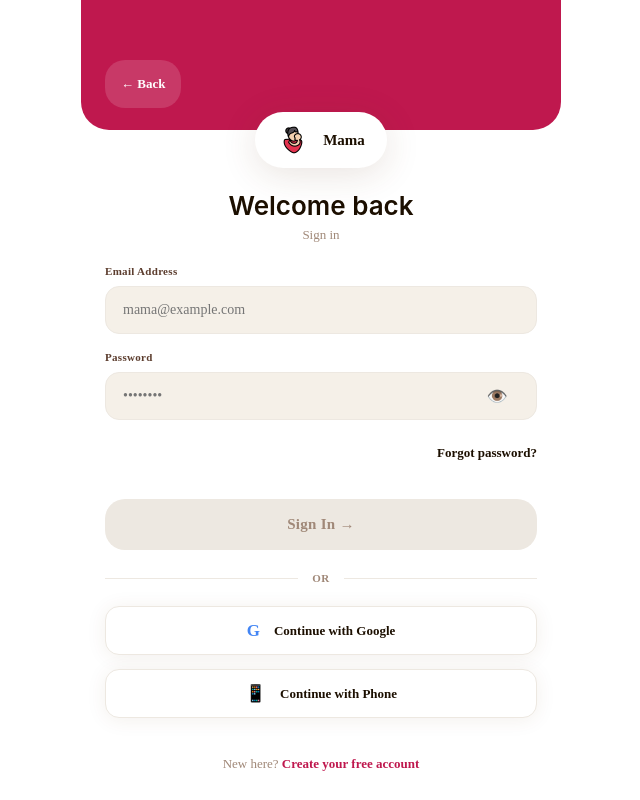
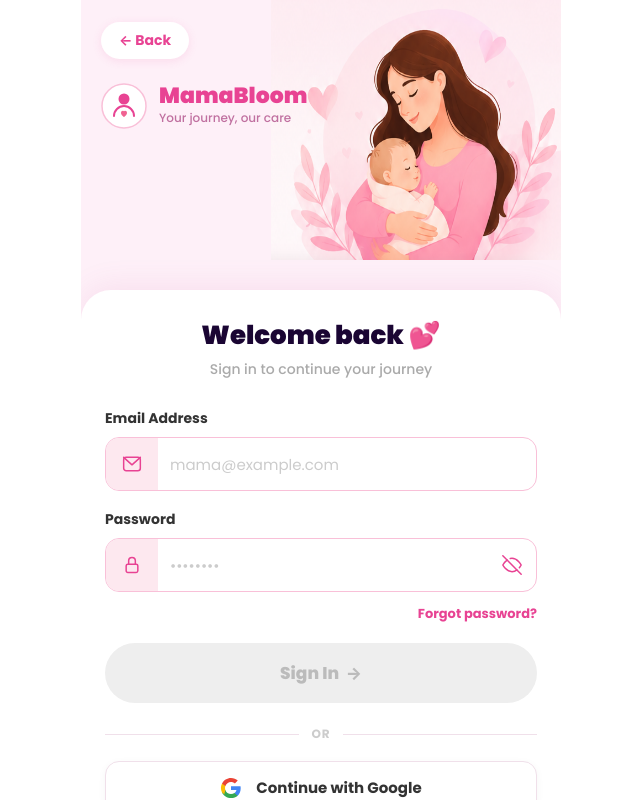
Before and after one commit to ImmanuelMichaels/Femin9, a React (Vite) app: page /login in a window 1280 px wide. Shown: the whole page, without its empty margins (319-959 px from the left). Built offline with nearby package versions, Linux system fonts and the light colour scheme.

Commit message:
Update MamaBloom UI assets and home page styles

```diff
--- a/src/pages/Home/Home.css
+++ b/src/pages/Home/Home.css
@@ -111,7 +111,7 @@
   font-size: 10px;
   font-weight: 800;
   letter-spacing: 0.8px;
-  color: ##faf5ff;
+  color: #faf5ff;
   text-transform: uppercase;
   margin: 0 0 8px;
 }
--- a/src/pages/Home/index.jsx
+++ b/src/pages/Home/index.jsx
@@ -61,7 +61,7 @@ export default function Home({ setTab }) {
       <div className="h-pills">
         <span className="h-pill h-pill--pu">🤰 Week 26</span>
         <span className="h-pill h-pill--or">🔥 Iron Low</span>
-        <span className="h-pill h-pill--ol">📍 Lagos</span>
+        <span className="h-pill h-pill--ol">📍 London</span>
       </div>
 
       {/* ── Calendar ── */}
--- /dev/null
+++ b/src/pages/Login.css
@@ -0,0 +1,279 @@
+/* ── Login.css ── */
+
+.lg-root {
+  position: fixed;
+  inset: 0;
+  max-width: 480px;
+  margin: 0 auto;
+  background: #fef0f8;
+  display: flex;
+  flex-direction: column;
+  overflow-y: auto;
+  font-family: 'Nunito', 'Poppins', 'Inter', sans-serif;
+  transition: opacity 0.4s, transform 0.4s;
+}
+
+/* ── Hero area ── */
+.lg-hero {
+  position: relative;
+  min-height: 270px;
+  padding: 22px 20px 0;
+  flex-shrink: 0;
+  overflow: hidden;
+}
+
+/* Back button */
+.lg-back {
+  display: inline-flex;
+  align-items: center;
+  gap: 6px;
+  background: #fff;
+  border: none;
+  border-radius: 22px;
+  padding: 8px 18px;
+  font-size: 14px;
+  font-weight: 700;
+  color: #e84393;
+  cursor: pointer;
+  box-shadow: 0 2px 10px rgba(232, 67, 147, 0.12);
+  position: relative;
+  z-index: 2;
+  transition: transform 0.15s;
+}
+.lg-back:active { transform: scale(0.94); }
+
+/* Illustration */
+.lg-illo {
+  position: absolute;
+  right: -10px;
+  top: 0;
+  width: 300px;
+  height: 260px;
+  pointer-events: none;
+}
+
+/* Brand / logo */
+.lg-brand {
+  display: flex;
+  align-items: center;
+  gap: 12px;
+  margin-top: 24px;
+  position: relative;
+  z-index: 2;
+}
+.lg-brand-name {
+  font-size: 22px;
+  font-weight: 900;
+  color: #e84393;
+  margin: 0 0 2px;
+  line-height: 1;
+}
+.lg-brand-tag {
+  font-size: 12px;
+  color: #c070a0;
+  margin: 0;
+  font-weight: 500;
+}
+.hdrimg {
+  width: 300px;
+  height: 260px;
+  pointer-events: none;
+}
+
+/* ── Form card ── */
+.lg-card {
+  background: #fff;
+  border-radius: 30px 30px 0 0;
+  padding: 30px 24px 16px;
+  flex: 1;
+  box-shadow: 0 -4px 30px rgba(200, 80, 150, 0.1);
+  margin-top: 20px;
+}
+
+/* Heading */
+.lg-title {
+  font-size: 26px;
+  font-weight: 900;
+  color: #1a0533;
+  text-align: center;
+  margin: 0 0 8px;
+  line-height: 1.2;
+}
+.lg-sub {
+  font-size: 14px;
+  color: #aaa;
+  text-align: center;
+  margin: 0 0 28px;
+  font-weight: 500;
+}
+
+/* Fields */
+.lg-field {
+  margin-bottom: 18px;
+}
+.lg-label {
+  display: block;
+  font-size: 14px;
+  font-weight: 700;
+  color: #333;
+  margin-bottom: 8px;
+}
+.lg-input-wrap {
+  display: flex;
+  align-items: center;
+  border: 1.8px solid #f9c0d8;
+  border-radius: 14px;
+  background: #fff;
+  overflow: hidden;
+  transition: border-color 0.2s, box-shadow 0.2s;
+}
+.lg-input-wrap--focus {
+  border-color: #e84393;
+  box-shadow: 0 0 0 3px rgba(232, 67, 147, 0.1);
+}
+.lg-icon-box {
+  width: 52px;
+  height: 52px;
+  background: #fde8ef;
+  display: flex;
+  align-items: center;
+  justify-content: center;
+  flex-shrink: 0;
+}
+.lg-input {
+  flex: 1;
+  border: none;
+  outline: none;
+  padding: 14px 12px;
+  font-size: 15px;
+  color: #333;
+  background: transparent;
+  font-family: inherit;
+  min-width: 0;
+}
+.lg-input::placeholder { color: #ccc; }
+.lg-eye {
+  width: 48px;
+  height: 52px;
+  background: none;
+  border: none;
+  cursor: pointer;
+  display: flex;
+  align-items: center;
+  justify-content: center;
+  flex-shrink: 0;
+  padding: 0;
+}
+
+/* Forgot password */
+.lg-forgot {
+  background: none;
+  border: none;
+  font-size: 13px;
+  font-weight: 700;
+  color: #e84393;
+  cursor: pointer;
+  padding: 0;
+}
+
+/* Sign In button */
+.lg-signin {
+  width: 100%;
+  padding: 17px;
+  border-radius: 30px;
+  border: none;
+  background: linear-gradient(135deg, #f06292 0%, #e91e8c 100%);
+  color: #fff;
+  font-size: 17px;
+  font-weight: 800;
+  cursor: pointer;
+  margin-bottom: 22px;
+  display: flex;
+  align-items: center;
+  justify-content: center;
+  gap: 8px;
+  box-shadow: 0 6px 22px rgba(233, 30, 140, 0.35);
+  transition: opacity 0.2s, transform 0.15s;
+  font-family: inherit;
+}
+.lg-signin:active  { transform: scale(0.97); }
+.lg-signin--dim {
+  background: #eee;
+  color: #bbb;
+  box-shadow: none;
+  cursor: not-allowed;
+}
+
+/* Spinner */
+.lg-spinner {
+  width: 20px;
+  height: 20px;
+  border: 2.5px solid rgba(255,255,255,0.3);
+  border-top-color: #fff;
+  border-radius: 50%;
+  animation: lg-spin 0.7s linear infinite;
+  display: inline-block;
+}
+@keyframes lg-spin { to { transform: rotate(360deg); } }
+
+/* OR divider */
+.lg-or {
+  display: flex;
+  align-items: center;
+  gap: 12px;
+  margin-bottom: 18px;
+}
+.lg-or-line {
+  flex: 1;
+  height: 1px;
+  background: #f0e0ea;
+}
+.lg-or-text {
+  font-size: 12px;
+  font-weight: 700;
+  color: #ccc;
+  letter-spacing: 1px;
+}
+
+/* Social buttons */
+.lg-social {
+  width: 100%;
+  display: flex;
+  align-items: center;
+  justify-content: center;
+  gap: 14px;
+  padding: 14px;
+  border-radius: 14px;
+  border: 1.5px solid #f0e0ea;
+  background: #fff;
+  font-size: 15px;
+  font-weight: 700;
+  color: #333;
+  cursor: pointer;
+  margin-bottom: 12px;
+  font-family: inherit;
+  box-shadow: 0 2px 8px rgba(0,0,0,0.04);
+  transition: transform 0.1s;
+}
+.lg-social:active { transform: scale(0.97); }
+
+/* Footer */
+.lg-footer {
+  text-align: center;
+  font-size: 14px;
+  color: #bbb;
+  margin: 16px 0 0;
+  padding-bottom: 24px;
+}
+.lg-signup-link {
+  background: none;
+  border: none;
+  font-size: 14px;
+  font-weight: 800;
+  color: #e84393;
+  cursor: pointer;
+  padding: 0;
+  text-decoration: underline;
+  text-underline-offset: 3px;
+  font-family: inherit;
+}
--- a/src/pages/Login.jsx
+++ b/src/pages/Login.jsx
@@ -1,26 +1,81 @@
 import { useState } from 'react';
 import { useNavigate } from 'react-router-dom';
 import { useApp } from '../context/AppContext';
+import './Login.css';
 
+/* ── Logo mark SVG ── */
+const LogoMark = () => (
+  <svg width="46" height="46" viewBox="0 0 46 46" fill="none" xmlns="http://www.w3.org/2000/svg">
+    <circle cx="23" cy="23" r="22" fill="#fff" stroke="#f9c0d8" strokeWidth="1.5"/>
+    {/* Person silhouette */}
+    <circle cx="23" cy="16" r="5.5" fill="#e84393"/>
+    <path d="M13 33c0-5.5 4.5-10 10-10s10 4.5 10 10" stroke="#e84393" strokeWidth="2" strokeLinecap="round" fill="none"/>
+    {/* Heart */}
+    <path d="M20 30c0-1.5 1.2-2.5 2.5-2 .5.2.5.2 .5.2s0 0 .5-.2C24.8 27.5 26 28.5 26 30c0 2-3 4-3 4s-3-2-3-4z" fill="#f06292"/>
+  </svg>
+);
+
+/* ── Mother + baby illustration SVG ── */
+const HeroIllo = () => (
+  <img src="/hdrimage.png" alt="login header image" className='hdrimg'/>
+);
+
+/* ── Google G icon ── */
+const GoogleG = () => (
+  <svg width="22" height="22" viewBox="0 0 24 24">
+    <path fill="#4285F4" d="M22.56 12.25c0-.78-.07-1.53-.2-2.25H12v4.26h5.92c-.26 1.37-1.04 2.53-2.21 3.31v2.77h3.57c2.08-1.92 3.28-4.74 3.28-8.09z"/>
+    <path fill="#34A853" d="M12 23c2.97 0 5.46-.98 7.28-2.66l-3.57-2.77c-.98.66-2.23 1.06-3.71 1.06-2.86 0-5.29-1.93-6.16-4.53H2.18v2.84C3.99 20.53 7.7 23 12 23z"/>
+    <path fill="#FBBC05" d="M5.84 14.09c-.22-.66-.35-1.36-.35-2.09s.13-1.43.35-2.09V7.07H2.18C1.43 8.55 1 10.22 1 12s.43 3.45 1.18 4.93l3.66 2.84-.81-.62-.38-.13z"/>
+    <path fill="#EA4335" d="M12 5.38c1.62 0 3.06.56 4.21 1.64l3.15-3.15C17.45 2.09 14.97 1 12 1 7.7 1 3.99 3.47 2.18 7.07l3.66 2.84c.87-2.6 3.3-4.53 6.16-4.53z"/>
+  </svg>
+);
+
+/* ── Icon SVGs for input fields ── */
+const MailIcon = () => (
+  <svg width="20" height="20" viewBox="0 0 24 24" fill="none" stroke="#e84393" strokeWidth="1.8" strokeLinecap="round" strokeLinejoin="round">
+    <rect x="2" y="4" width="20" height="16" rx="3"/>
+    <polyline points="2,4 12,13 22,4"/>
+  </svg>
+);
+const LockIcon = () => (
+  <svg width="20" height="20" viewBox="0 0 24 24" fill="none" stroke="#e84393" strokeWidth="1.8" strokeLinecap="round" strokeLinejoin="round">
+    <rect x="5" y="11" width="14" height="10" rx="2"/>
+    <path d="M8 11V7a4 4 0 0 1 8 0v4"/>
+  </svg>
+);
+const EyeIcon = ({ open }) => (
+  <svg width="20" height="20" viewBox="0 0 24 24" fill="none" stroke="#e84393" strokeWidth="1.8" strokeLinecap="round" strokeLinejoin="round">
+    {open ? (
+      <>
+        <path d="M1 12s4-8 11-8 11 8 11 8-4 8-11 8-11-8-11-8z"/>
+        <circle cx="12" cy="12" r="3"/>
+      </>
+    ) : (
+      <>
+        <path d="M17.94 17.94A10.07 10.07 0 0 1 12 20c-7 0-11-8-11-8a18.45 18.45 0 0 1 5.06-5.94"/>
+        <path d="M9.9 4.24A9.12 9.12 0 0 1 12 4c7 0 11 8 11 8a18.5 18.5 0 0 1-2.16 3.19"/>
+        <line x1="1" y1="1" x2="23" y2="23"/>
+      </>
+    )}
+  </svg>
+);
+const PhoneIcon = () => (
+  <svg width="22" height="22" viewBox="0 0 24 24" fill="none" stroke="#7b2ff7" strokeWidth="1.8" strokeLinecap="round" strokeLinejoin="round">
+    <rect x="5" y="2" width="14" height="20" rx="3"/>
+    <line x1="12" y1="18" x2="12" y2="18"/>
+  </svg>
+);
+
+/* ── Component ── */
 export default function Login() {
   const { journeyType } = useApp();
   const navigate = useNavigate();
-  const [email, setEmail] = useState("");
-  const [password, setPassword] = useState("");
+  const [email,    setEmail]    = useState('');
+  const [password, setPassword] = useState('');
   const [showPass, setShowPass] = useState(false);
-  const [loading, setLoading] = useState(false);
-  const [animOut, setAnimOut] = useState(false);
-
-  const meta = {
-  pregnant:  { label: "Pregnant Mama",       image: "/icons/belle.png", color: "var(--t)" },
-  conceive:  { label: "Trying to Conceive",  image: "/icons/woman.png", color: "var(--sg)" },
-  mom:       { label: "Mama",                image: "/icons/mother.png", color: "var(--rd)" },
-  menopause: { label: "Cycle & Menopause",   image: "/icons/menopause.png", color: "var(--lv)" },
-  }[journeyType] || {
-    label: "Mama",
-    image: "/icons/mother.png",
-    color: "var(--t)"
-  };
+  const [loading,  setLoading]  = useState(false);
+  const [animOut,  setAnimOut]  = useState(false);
+  const [focused,  setFocused]  = useState(null);
 
   const handleLogin = () => {
     if (!email || !password) return;
@@ -31,135 +86,117 @@ export default function Login() {
     }, 1000);
   };
 
+  const ready = email && password;
+
   return (
-    <div style={{
-      position: "fixed", inset: 0, background: "var(--white)",
-      display: "flex", flexDirection: "column", alignItems: "center",
-      zIndex: 900, maxWidth: 480, margin: "0 auto", overflowY: "auto",
-      opacity: animOut ? 0 : 1,
-      transform: animOut ? "translateY(20px)" : "translateY(0)",
-      transition: "opacity 0.4s, transform 0.4s"
-    }}>
-      <div style={{
-        width: "100%", background: "#BF184E",
-        padding: "clamp(40px,10vw,60px) var(--pad-x) clamp(48px,12vw,70px)",
-        borderRadius: "0 0 var(--r3) var(--r3)",
-        position: "relative", overflow: "hidden"
-      }}>
-        <button onClick={() => navigate('/onboarding')} style={{
-          background: "rgba(255,255,255,0.14)", border: "none", borderRadius: 20,
-          padding: "clamp(6px,1.5vw,9px) clamp(12px,3vw,16px)",
-          color: "#fff", fontSize: "var(--fs-sm)", fontWeight: 700,
-          cursor: "pointer", marginBottom: "var(--sp-5)", display: "block",
-          minHeight: "var(--touch)"
-        }}>← Back</button>
-        <div className="serif" style={{ fontSize: "var(--fs-3xl)", color: "#fff", fontStyle: "italic", marginBottom: "var(--sp-2)" }}>
-          Mama<b style={{ fontStyle: "normal", color: "#F2A07A" }}>Bloom</b>
+    <div
+      className="lg-root"
+      style={{ opacity: animOut ? 0 : 1, transform: animOut ? 'translateY(20px)' : 'none' }}
+    >
+      {/* ── Hero area ── */}
+      <div className="lg-hero">
+        {/* Back */}
+        <button className="lg-back" onClick={() => navigate('/onboarding')}>
+          ← Back
+        </button>
+
+        {/* Illustration */}
+        <div className="lg-illo">
+          <HeroIllo />
         </div>
-        <p style={{ color: "rgba(255,255,255,0.6)", fontSize: "var(--fs-xs)", letterSpacing: 2.5, textTransform: "uppercase" }}>
-          Maternal AI · Nigeria-First
-        </p>
-      </div>
 
-      <div style={{ marginTop: "clamp(-18px,-4.5vw,-22px)", marginBottom: "var(--sp-5)", zIndex: 2 }}>
-        <div style={{
-          background: "var(--card)", borderRadius: 30,
-          padding: "clamp(8px,2vw,12px) clamp(16px,4vw,22px)",
-          boxShadow: "var(--sh2)",
-          display: "flex", alignItems: "center", gap: "var(--gap-md)",
-          border: `2px solid ${meta.color}44`
-        }}>
-          <img
-            src={meta.image}
-            alt={meta.label}
-            style={{
-              width: "32px",
-              height: "32px",
-              objectFit: "contain"
-            }}
-          />
-          <span style={{ fontSize: "var(--fs-md)", fontWeight: 800, color: "var(--dp)" }}>{meta.label}</span>
+        {/* Logo */}
+        <div className="lg-brand">
+          <LogoMark />
+          <div>
+            <p className="lg-brand-name">MamaBloom</p>
+            <p className="lg-brand-tag">Your journey, our care</p>
+          </div>
         </div>
       </div>
 
-      <div style={{ width: "100%", padding: "0 var(--pad-x)" }}>
-        <h2 className="serif" style={{ fontSize: "var(--fs-2xl)", fontWeight: 600, color: "var(--dp)", marginBottom: "var(--sp-1)", textAlign: "center", fontFamily: "inter" }}>Welcome back</h2>
-        <p style={{ fontSize: "var(--fs-sm)", color: "var(--mt)", textAlign: "center", marginBottom: "var(--sp-5)", fontWeight: 500 }}>Sign in</p>
+      {/* ── Form card ── */}
+      <div className="lg-card">
+        <h1 className="lg-title">Welcome back 💕</h1>
+        <p className="lg-sub">Sign in to continue your journey</p>
 
-        <div style={{ marginBottom: "var(--sp-4)" }}>
-          <label style={{ fontSize: "var(--fs-xs)", fontWeight: 800, color: "var(--md)", display: "block", marginBottom: "var(--sp-2)", letterSpacing: 0.3 }}>Email Address</label>
-          <input type="email" value={email} onChange={e => setEmail(e.target.value)}
-            placeholder="mama@example.com" className="form-input"
-            onFocus={e => e.target.style.borderColor = "var(--t)"}
-            onBlur={e => e.target.style.borderColor = "var(--border)"} />
-        </div>
-
-        <div style={{ marginBottom: "var(--sp-5)" }}>
-          <label style={{ fontSize: "var(--fs-xs)", fontWeight: 800, color: "var(--md)", display: "block", marginBottom: "var(--sp-2)", letterSpacing: 0.3 }}>Password</label>
-          <div style={{ position: "relative" }}>
-            <input type={showPass ? "text" : "password"} value={password}
-              onChange={e => setPassword(e.target.value)}
-              placeholder="••••••••" className="form-input"
-              style={{ paddingRight: "clamp(42px,10vw,54px)" }}
-              onFocus={e => e.target.style.borderColor = "var(--t)"}
-              onBlur={e => e.target.style.borderColor = "var(--border)"} />
-            <button onClick={() => setShowPass(v => !v)} style={{
-              position: "absolute", right: "clamp(12px,3vw,16px)", top: "50%",
-              transform: "translateY(-50%)", background: "none", border: "none",
-              cursor: "pointer", fontSize: "var(--fs-lg)", color: "var(--dp)",
-              padding: 0, minWidth: "var(--touch)", minHeight: "var(--touch)",
-              display: "flex", alignItems: "center", justifyContent: "center"
-            }}>{showPass ? "🙈" : "👁️"}</button>
-          </div>
-          <div style={{ textAlign: "right", marginTop: "var(--sp-2)" }}>
-            <button style={{ background: "none", border: "none", cursor: "pointer", fontSize: "var(--fs-sm)", color: "var(--dp)", fontWeight: 700, minHeight: "var(--touch)" }}>Forgot password?</button>
+        {/* Email */}
+        <div className="lg-field">
+          <label className="lg-label">Email Address</label>
+          <div className={`lg-input-wrap${focused === 'email' ? ' lg-input-wrap--focus' : ''}`}>
+            <div className="lg-icon-box"><MailIcon /></div>
+            <input
+              type="email"
+              value={email}
+              onChange={e => setEmail(e.target.value)}
+              placeholder="mama@example.com"
+              className="lg-input"
+              onFocus={() => setFocused('email')}
+              onBlur={() => setFocused(null)}
+            />
           </div>
         </div>
 
-        <button onClick={handleLogin} className="btn-primary" style={{
-          background: (!email || !password) ? "var(--border)" : "var(--dp)",
-          color: (!email || !password) ? "var(--mt)" : "#fff",
-          cursor: (!email || !password) ? "not-allowed" : "pointer",
-          display: "flex", alignItems: "center", justifyContent: "center",
-          gap: "var(--gap-md)", marginBottom: "var(--sp-5)"
-        }}>
+        {/* Password */}
+        <div className="lg-field">
+          <label className="lg-label">Password</label>
+          <div className={`lg-input-wrap${focused === 'pass' ? ' lg-input-wrap--focus' : ''}`}>
+            <div className="lg-icon-box"><LockIcon /></div>
+            <input
+              type={showPass ? 'text' : 'password'}
+              value={password}
+              onChange={e => setPassword(e.target.value)}
+              placeholder="••••••••"
+              className="lg-input"
+              onFocus={() => setFocused('pass')}
+              onBlur={() => setFocused(null)}
+            />
+            <button className="lg-eye" onClick={() => setShowPass(v => !v)} tabIndex={-1}>
+              <EyeIcon open={showPass} />
+            </button>
+          </div>
+          <div style={{ textAlign: 'right', marginTop: 8 }}>
+            <button className="lg-forgot">Forgot password?</button>
+          </div>
+        </div>
+
+        {/* Sign In */}
+        <button
+          className={`lg-signin${ready ? '' : ' lg-signin--dim'}`}
+          onClick={handleLogin}
+          disabled={!ready}
+        >
           {loading ? (
-            <>
-              <div style={{ width: "clamp(14px,3.5vw,18px)", height: "clamp(14px,3.5vw,18px)", border: "2.5px solid rgba(255,255,255,0.3)", borderTopColor: "#fff", borderRadius: "50%", animation: "sp 0.7s linear infinite" }} />
-              Signing in…
-            </>
-          ) : "Sign In →"}
+            <span className="lg-spinner" />
+          ) : (
+            <>Sign In &nbsp;→</>
+          )}
         </button>
 
-        <div style={{ display: "flex", alignItems: "center", gap: "var(--gap-md)", marginBottom: "var(--sp-5)" }}>
-          <div style={{ flex: 1, height: 1, background: "var(--border)" }} />
-          <span style={{ fontSize: "var(--fs-xs)", color: "var(--mt)", fontWeight: 700, letterSpacing: 0.5 }}>OR</span>
-          <div style={{ flex: 1, height: 1, background: "var(--border)" }} />
+        {/* OR divider */}
+        <div className="lg-or">
+          <div className="lg-or-line" />
+          <span className="lg-or-text">OR</span>
+          <div className="lg-or-line" />
         </div>
 
-        {[["G","#4285F4","Continue with Google"],["📱","var(--dp)","Continue with Phone"]].map(([ic,col,label],i) => (
-          <button key={i} onClick={handleLogin} style={{
-            width: "100%", padding: "clamp(12px,3vw,15px)",
-            borderRadius: "var(--r)", marginBottom: "var(--gap-md)",
-            border: "1.5px solid var(--border)", background: "var(--card)",
-            cursor: "pointer", fontSize: "var(--fs-sm)", fontWeight: 700,
-            color: "var(--dp)", display: "flex", alignItems: "center",
-            justifyContent: "center", gap: "var(--gap-md)",
-            boxShadow: "var(--sh)", minHeight: "var(--touch)"
-          }}>
-            <span style={{ fontSize: "var(--fs-lg)", fontWeight: 900, color: col, lineHeight: 1 }}>{ic}</span>
-            {label}
+        {/* Social buttons */}
+        <button className="lg-social" onClick={handleLogin}>
+          <GoogleG />
+          <span>Continue with Google</span>
+        </button>
+        <button className="lg-social" onClick={handleLogin}>
+          <PhoneIcon />
+          <span>Continue with Phone</span>
+        </button>
+
+        {/* Footer */}
+        <p className="lg-footer">
+          New here?{' '}
+          <button className="lg-signup-link" onClick={() => navigate('/signup')}>
+            Create your free account
           </button>
-        ))}
-
-        <p style={{ textAlign: "center", fontSize: "var(--fs-sm)", color: "var(--mt)", marginTop: "var(--sp-5)" }}>
-          New here?{" "}
-          <button onClick={handleLogin} style={{
-            background: "none", border: "none", cursor: "pointer",
-            color: "var(--t)", fontWeight: 800, fontSize: "var(--fs-sm)", minHeight: "var(--touch)"
-          }}>Create your free account</button>
         </p>
-        <div style={{ height: "var(--sp-6)" }} />
       </div>
     </div>
   );
```
Also changed, not shown: public/hdrimage.png (added).
